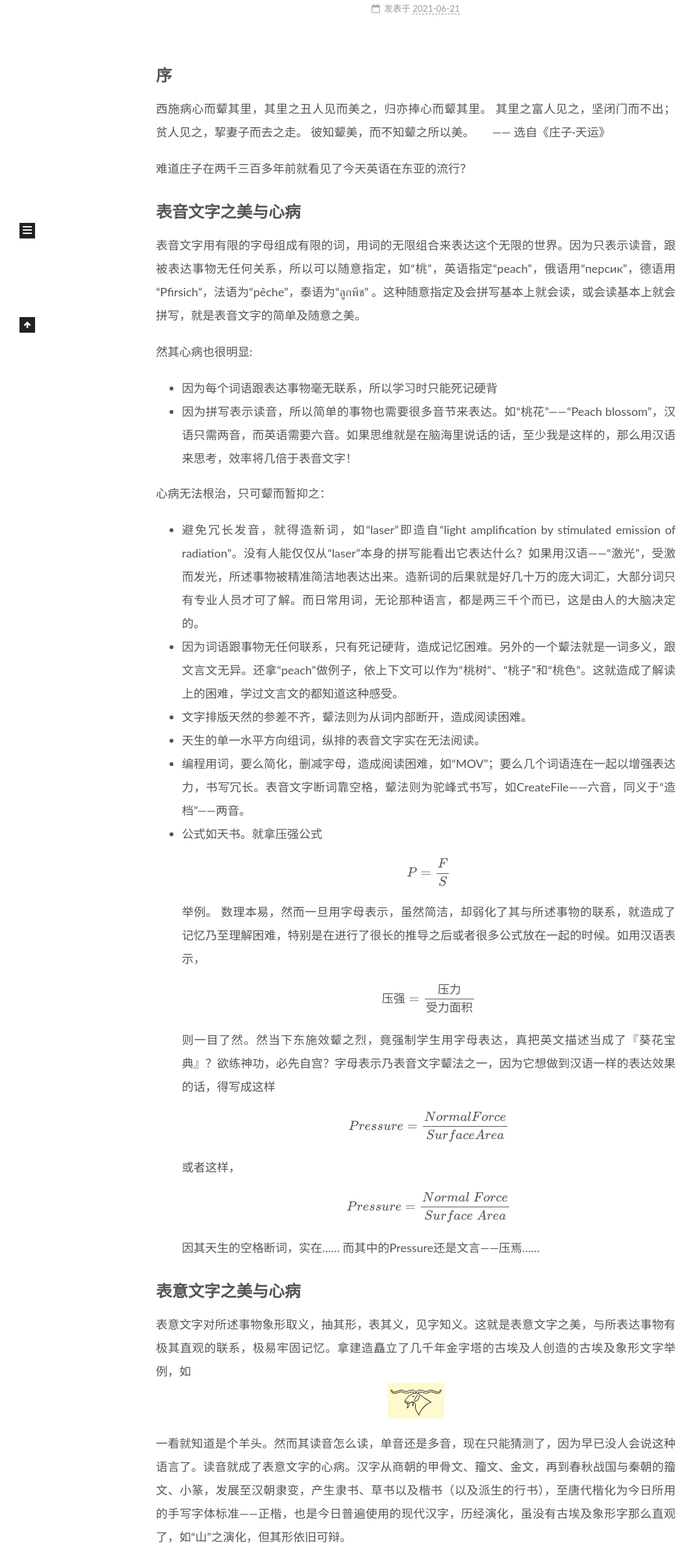
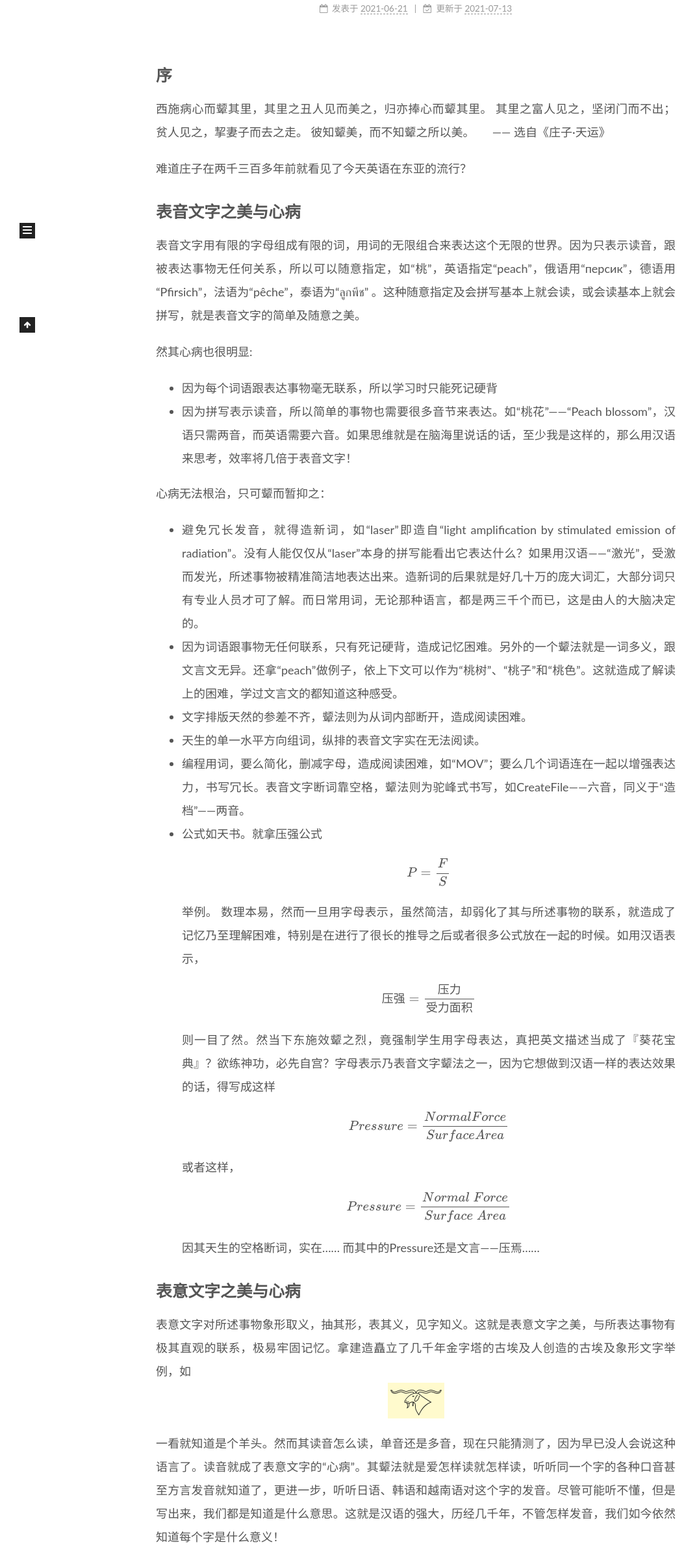
Before and after one commit to ydshbf/ydshbf.github.io, a plain HTML site: page page/3/index.html in a window 1280 px wide. Shown: the part 388-2775 px from the top of the page at 65% size, without its empty margins (0-1073 px from the left). Drawn offline with nearby package versions, Linux system fonts and the light colour scheme.

Commit message:
Site updated: 2021-07-13 21:48:18

```diff
--- a/page/3/index.html
+++ b/page/3/index.html
@@ -172,9 +172,15 @@
               </span>
               <span class="post-meta-item-text">发表于</span>
 
-
-              <time title="创建时间：2021-06-21 00:00:00 / 修改时间：08:43:26" itemprop="dateCreated datePublished" datetime="2021-06-21T00:00:00-05:00">2021-06-21</time>
+              <time title="创建时间：2021-06-21 00:00:00" itemprop="dateCreated datePublished" datetime="2021-06-21T00:00:00-05:00">2021-06-21</time>
             </span>
+              <span class="post-meta-item">
+                <span class="post-meta-item-icon">
+                  <i class="fa fa-calendar-check-o"></i>
+                </span>
+                <span class="post-meta-item-text">更新于</span>
+                <time title="修改时间：2021-07-13 21:47:58" itemprop="dateModified" datetime="2021-07-13T21:47:58-05:00">2021-07-13</time>
+              </span>
 
 
 
@@ -207,7 +213,8 @@
 <li>公式如天书。就拿压强公式 <span class="math display">\[ P = \frac{F}{S} \]</span> 举例。 数理本易，然而一旦用字母表示，虽然简洁，却弱化了其与所述事物的联系，就造成了记忆乃至理解困难，特别是在进行了很长的推导之后或者很多公式放在一起的时候。如用汉语表示， <span class="math display">\[ 压强=\frac{压力}{受力面积} \]</span> 则一目了然。然当下东施效颦之烈，竟强制学生用字母表达，真把英文描述当成了『葵花宝典』？欲练神功，必先自宫？字母表示乃表音文字颦法之一，因为它想做到汉语一样的表达效果的话，得写成这样 <span class="math display">\[ Pressure = \frac{NormalForce}{ SurfaceArea} \]</span>或者这样，<span class="math display">\[ Pressure = \frac{Normal\;Force}{ Surface\;Area} \]</span> 因其天生的空格断词，实在…… 而其中的Pressure还是文言——压焉……</li>
 </ul>
 <h2 id="表意文字之美与心病">表意文字之美与心病</h2>
-<p>表意文字对所述事物象形取义，抽其形，表其义，见字知义。这就是表意文字之美，与所表达事物有极其直观的联系，极易牢固记忆。拿建造矗立了几千年金字塔的古埃及人创造的古埃及象形文字举例，如<img src="/图/羊头.png" alt="羊头，源自维基百科" />一看就知道是个羊头。然而其读音怎么读，单音还是多音，现在只能猜测了，因为早已没人会说这种语言了。读音就成了表意文字的心病。汉字从商朝的甲骨文、籀文、金文，再到春秋战国与秦朝的籀文、小篆，发展至汉朝隶变，产生隶书、草书以及楷书（以及派生的行书），至唐代楷化为今日所用的手写字体标准——正楷，也是今日普遍使用的现代汉字，历经演化，虽没有古埃及象形字那么直观了，如“山”之演化，但其形依旧可辩。<img src="/图/山.png" alt="山的演化，源自维基百科" />如今，我们已很难知道古中国人是怎么读这个“山”字了。会意是象形的延伸，如双木成“林”，三木为“森”等等。由于汉字的方块形状，二维布局，无论横书还是纵写，阅读都非常方便。然而，也因为其一致的方块二维布局，使得汉字数目不宜无限增长，否则将复杂得难以辨认，如<img src="/图/繁杂.png" alt="不知读啥，来自翰林冷知识" />网上说它有172画，我没数过，也不知道怎么读。当然，表音文字也有类似的问题，尽管它可以拼得很长，但一旦长了也难以阅读和使用，如Pneumonoultramicroscopicsilicovolcanoconiosis（共45个字母）。</p>
+<p>表意文字对所述事物象形取义，抽其形，表其义，见字知义。这就是表意文字之美，与所表达事物有极其直观的联系，极易牢固记忆。拿建造矗立了几千年金字塔的古埃及人创造的古埃及象形文字举例，如<img src="/图/羊头.png" alt="羊头，源自维基百科" />一看就知道是个羊头。然而其读音怎么读，单音还是多音，现在只能猜测了，因为早已没人会说这种语言了。读音就成了表意文字的“心病”。其颦法就是爱怎样读就怎样读，听听同一个字的各种口音甚至方言发音就知道了，更进一步，听听日语、韩语和越南语对这个字的发音。尽管可能听不懂，但是写出来，我们都是知道是什么意思。这就是汉语的强大，历经几千年，不管怎样发音，我们如今依然知道每个字是什么意义！</p>
+<p>汉字从商朝的甲骨文、籀文、金文，再到春秋战国与秦朝的籀文、小篆，发展至汉朝隶变，产生隶书、草书以及楷书（以及派生的行书），至唐代楷化为今日所用的手写字体标准——正楷，也是今日普遍使用的现代汉字，历经演化，虽没有古埃及象形字那么直观了，如“山”之演化，但其形依旧可辩。<img src="/图/山.png" alt="山的演化，源自维基百科" />如今，我们已很难知道古中国人是怎么读这个“山”字了。会意是象形的延伸，如双木成“林”，三木为“森”等等。由于汉字的方块形状，二维布局，无论横书还是纵写，阅读都非常方便。然而，也因为其一致的方块二维布局，使得汉字数目不宜无限增长，否则将复杂得难以辨认，如<img src="/图/繁杂.png" alt="不知读啥，来自翰林冷知识" />网上说它有172画，我没数过，也不知道怎么读。当然，表音文字也有类似的问题，尽管它可以拼得很长，但一旦长了也难以阅读和使用，如Pneumonoultramicroscopicsilicovolcanoconiosis（共45个字母）。</p>
 <h2 id="进化与对比">进化与对比</h2>
 <p>表音文字为了克服意义的随意指定，演化出了词根和词缀，如“semicircle”——“半圆”，“semiconductor”——“半导体”，“semifinal”——“半决赛”等等，但“semifinal”在英语中是“半终”，是否为半决赛，依上下文。其早期随意指定意义的痕迹就留在了那些不规则动词和复数里面了。汉字为了克服会写不会读，也演化出了庞大的形声字群体，如“狼、狈、狐、狸、猩、猴”等等，因其形声，我们既知道怎么读，也知道它们各指不同的野兽。而早期的象形字则变成了独体字和偏旁部首。</p>
 <p>表音文字只是一维布局，而表意文字是二维布局，<strong>数学可证</strong>，表意文字的表达力远远强于表音文字。当然，这是有代价的，这种代价让不少人望而却步而接受简单就好。</p>
```
Also changed, not shown: 2021/06/21/东施效颦/index.html (+11 -4 lines).
